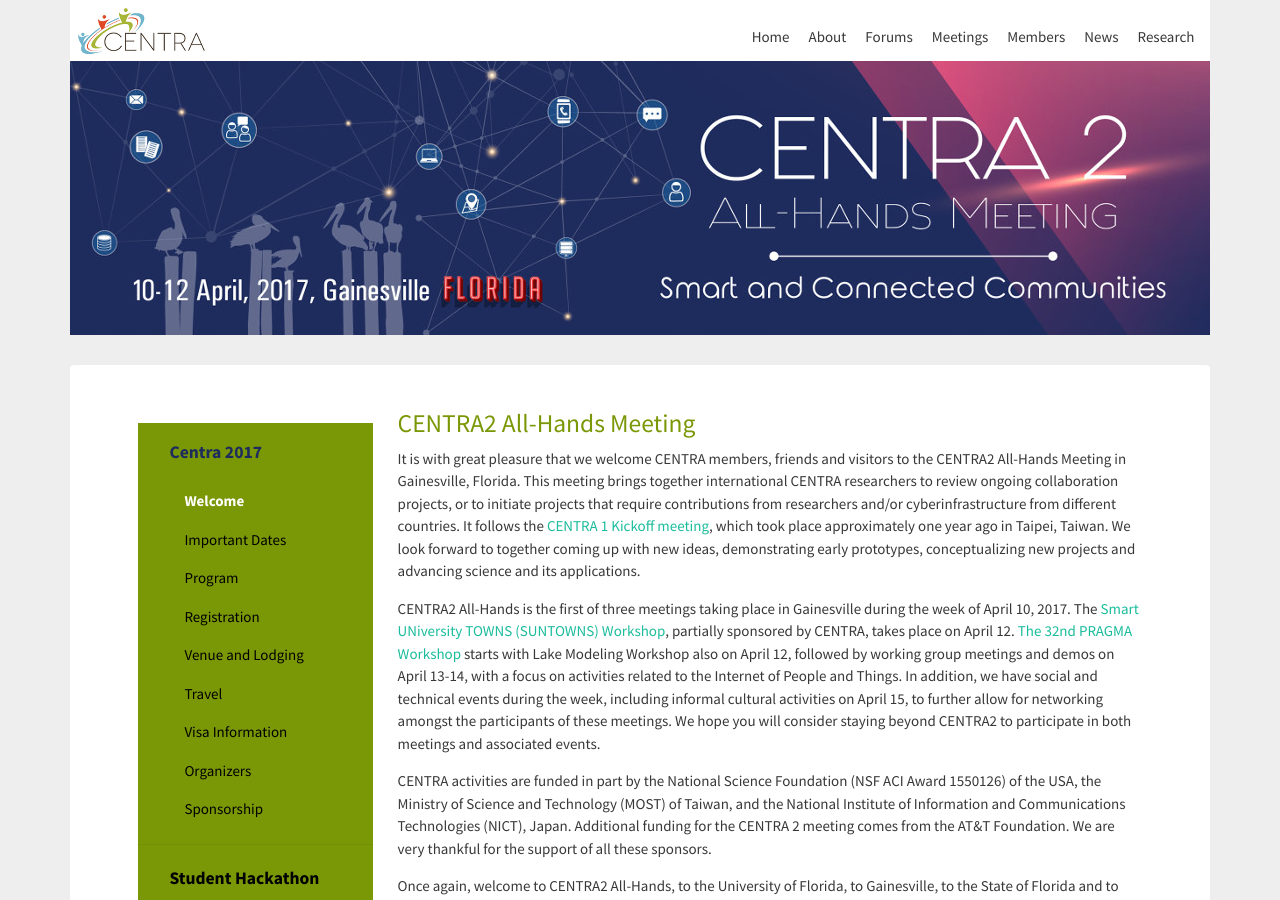
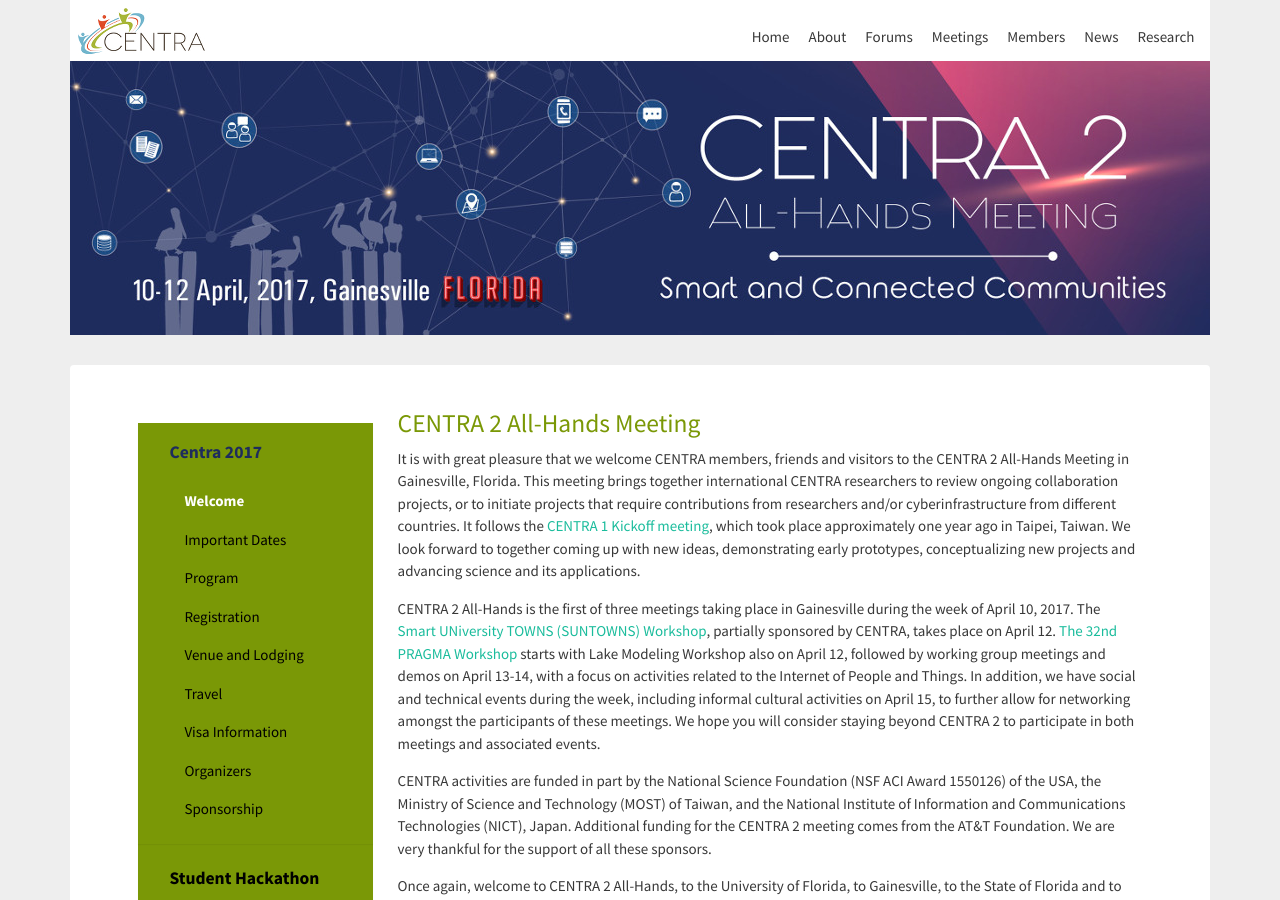
Before and after one commit to hmchou56/centra8, a Jekyll site: the page built from centra2/welcome.md, in a window 1280 px wide and 900 px high. Built offline with Jekyll 4.4.1, drawn with Linux system fonts in a browser that asks for light colours; nearby versions of some CDN libraries; some of the changed text lies outside the part shown.

Commit message:
minor edits
added a space between CENTRA and 2 for consistency

```diff
--- a/centra2/welcome.md
+++ b/centra2/welcome.md
@@ -7,14 +7,14 @@
 hide: true
 ---
 
-## CENTRA2 All-Hands Meeting
+## CENTRA 2 All-Hands Meeting
 
 <p>
-It is with great pleasure that we welcome CENTRA members, friends and visitors to the CENTRA2 All-Hands Meeting in Gainesville, Florida. This meeting brings together international CENTRA researchers to review ongoing collaboration projects, or to initiate projects that require contributions from researchers and/or cyberinfrastructure from different countries. It follows the <a href="http://event.nchc.org.tw/2016/CECEA/index.php?CONTENT_ID=22" target="_blank">CENTRA 1 Kickoff meeting</a>, which took place approximately one year ago in Taipei, Taiwan. We look forward to together coming up with new ideas, demonstrating early prototypes, conceptualizing new projects and advancing science and its applications.
+It is with great pleasure that we welcome CENTRA members, friends and visitors to the CENTRA 2 All-Hands Meeting in Gainesville, Florida. This meeting brings together international CENTRA researchers to review ongoing collaboration projects, or to initiate projects that require contributions from researchers and/or cyberinfrastructure from different countries. It follows the <a href="http://event.nchc.org.tw/2016/CECEA/index.php?CONTENT_ID=22" target="_blank">CENTRA 1 Kickoff meeting</a>, which took place approximately one year ago in Taipei, Taiwan. We look forward to together coming up with new ideas, demonstrating early prototypes, conceptualizing new projects and advancing science and its applications.
 </p>
 
 <p>
-CENTRA2 All-Hands is the first of three meetings taking place in Gainesville during the week of April 10, 2017. The <a href="http://www.globalcentra.org/suntowns2017" target="_blank">Smart UNiversity TOWNS (SUNTOWNS) Workshop</a>, partially sponsored by CENTRA, takes place on April 12. <a href="http://www.pragma-grid.net/pragma32/" target="_blank">The 32nd PRAGMA Workshop</a> starts with Lake Modeling Workshop also on April 12, followed by working group meetings and demos on April 13-14, with a focus on activities related to the Internet of People and Things. In addition, we have social and technical events during the week, including informal cultural activities on April 15, to further allow for networking amongst the participants of these meetings. We hope you will consider staying beyond CENTRA2 to participate in both meetings and associated events.
+CENTRA 2 All-Hands is the first of three meetings taking place in Gainesville during the week of April 10, 2017. The <a href="http://www.globalcentra.org/suntowns2017" target="_blank">Smart UNiversity TOWNS (SUNTOWNS) Workshop</a>, partially sponsored by CENTRA, takes place on April 12. <a href="http://www.pragma-grid.net/pragma32/" target="_blank">The 32nd PRAGMA Workshop</a> starts with Lake Modeling Workshop also on April 12, followed by working group meetings and demos on April 13-14, with a focus on activities related to the Internet of People and Things. In addition, we have social and technical events during the week, including informal cultural activities on April 15, to further allow for networking amongst the participants of these meetings. We hope you will consider staying beyond CENTRA 2 to participate in both meetings and associated events.
 </p>
 
 <p>
@@ -22,7 +22,7 @@
 </p>
 
 <p>
-Once again, welcome to CENTRA2 All-Hands, to the University of Florida, to Gainesville, to the State of Florida and to the USA. Enjoy the UF campus and look for Albert and Alberta Gator, the <a href="http://floridagators.com/sports/2015/12/10/_spirit_mascots_history_.aspx" target="_blank">UF mascots (alligators)</a>! <br />
+Once again, welcome to CENTRA 2 All-Hands, to the University of Florida, to Gainesville, to the State of Florida and to the USA. Enjoy the UF campus and look for Albert and Alberta Gator, the <a href="http://floridagators.com/sports/2015/12/10/_spirit_mascots_history_.aspx" target="_blank">UF mascots (alligators)</a>! <br />
 </p>
 
 <p>
```
